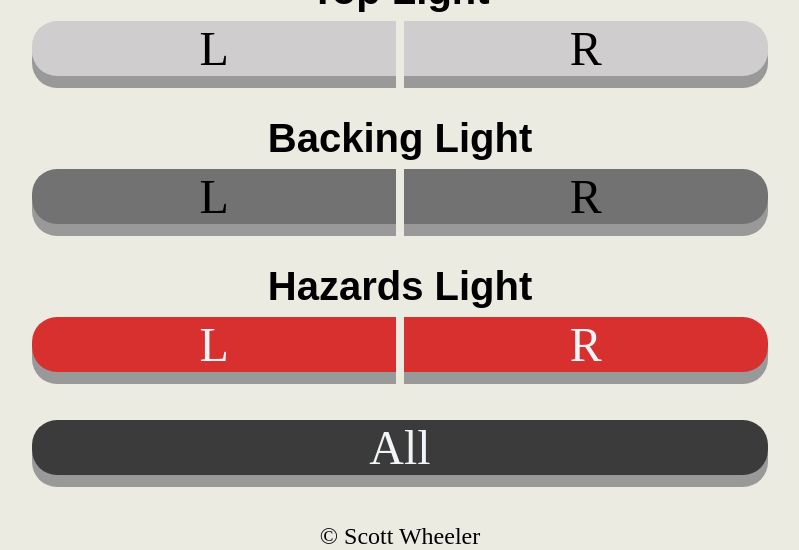
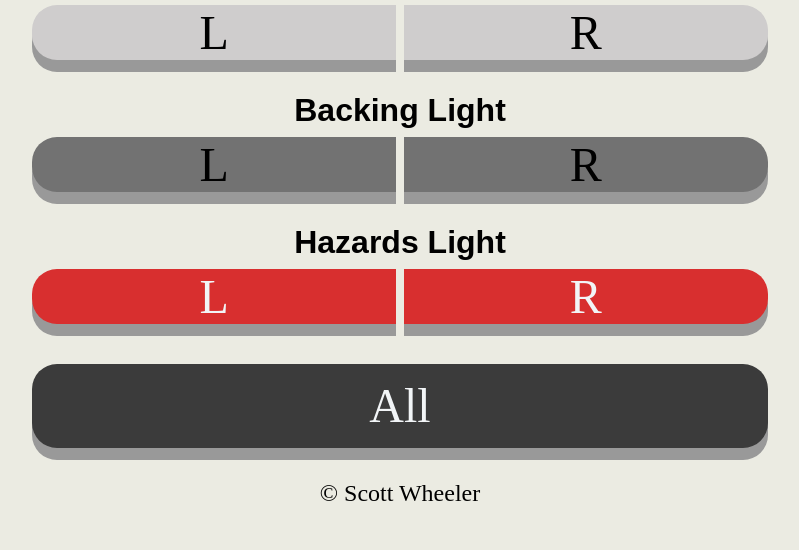
Before and after one commit to JWheels33/BlindLite, a website: page public/index.html in a window 1280 px wide. Shown: the part 285-835 px from the top of the page, without its empty margins (240-1039 px from the left). After the commit the page ends 800 px from the top, so only its background shows below. Drawn offline with nearby package versions, Linux system fonts and the light colour scheme.

Commit message:
delete unused styles

```diff
--- a/public/styles.css
+++ b/public/styles.css
@@ -1,21 +1,6 @@
 *{
     box-sizing: border-box;
 }
-
-/* Extremley hacky code to make the mobile site ignore the "browser chrome" */
-/* :root {
-   --app-height: 100%;
-} */
-
-/* html,
-body {
-    padding: 0;
-    margin: 0;
-    overflow: hidden;
-    width: 100vw;
-    height: 100vh;
-}  */
-/* End hack */
 
 body{
     background-color: rgb(235, 235, 226);
@@ -28,9 +13,7 @@ body{
     max-width: 800px;
     margin-left: auto;
     margin-right: auto;
-    /* height: 98%; */
-    /* height: 100%; */
-    height: calc(98vh - env(safe-area-inset-bottom));
+    height: 98vh;
 }
 
 .header{
@@ -50,8 +33,8 @@ body{
 }
 
 .button-comment{
-    padding-top: 4vh;
-    font-size: 5vmin;
+    padding-top: 3vh;
+    font-size: 4vmin;
     font-family: Arial, Helvetica, sans-serif;
     font-weight: 600;
 }
@@ -92,7 +75,7 @@ body{
 }
 
 .center-col .footer{
-    padding-top: 5%;
+    padding-top: 3%;
     font-size: 3vmin;
 }
 
```
